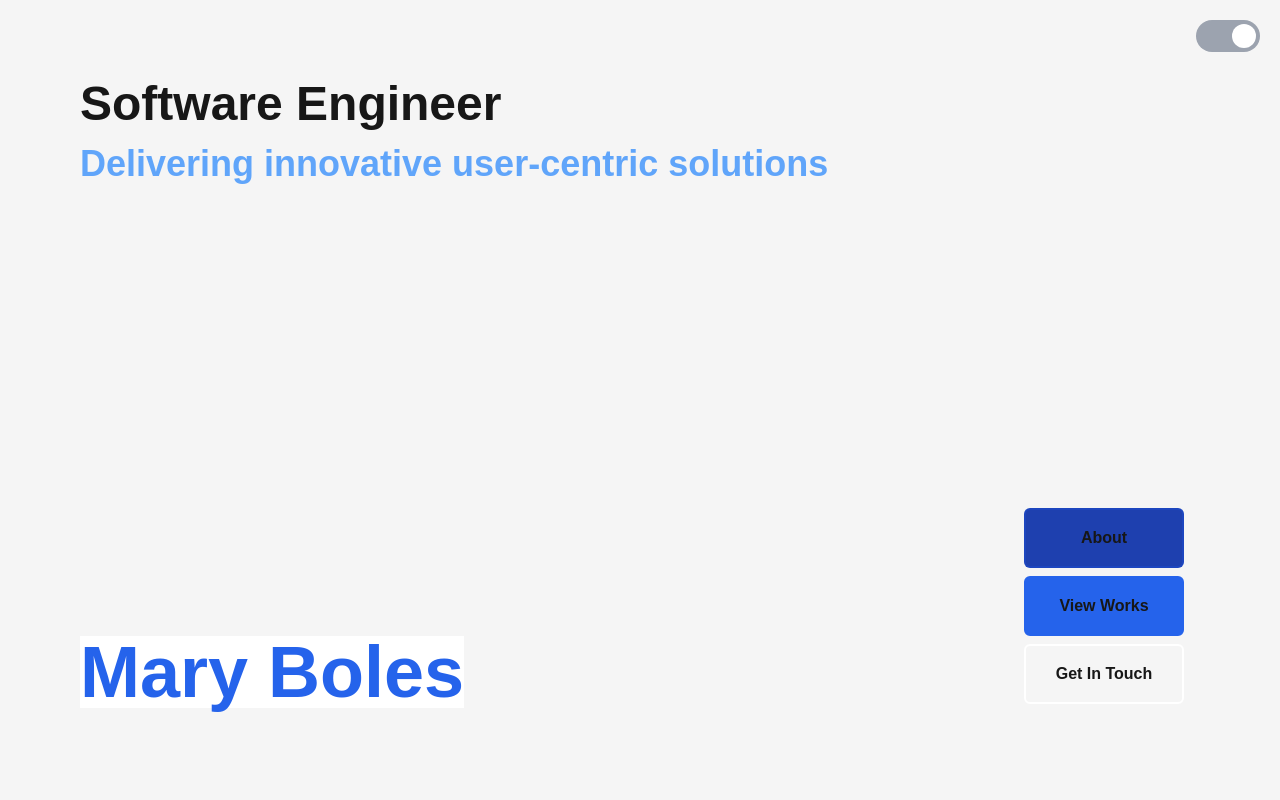
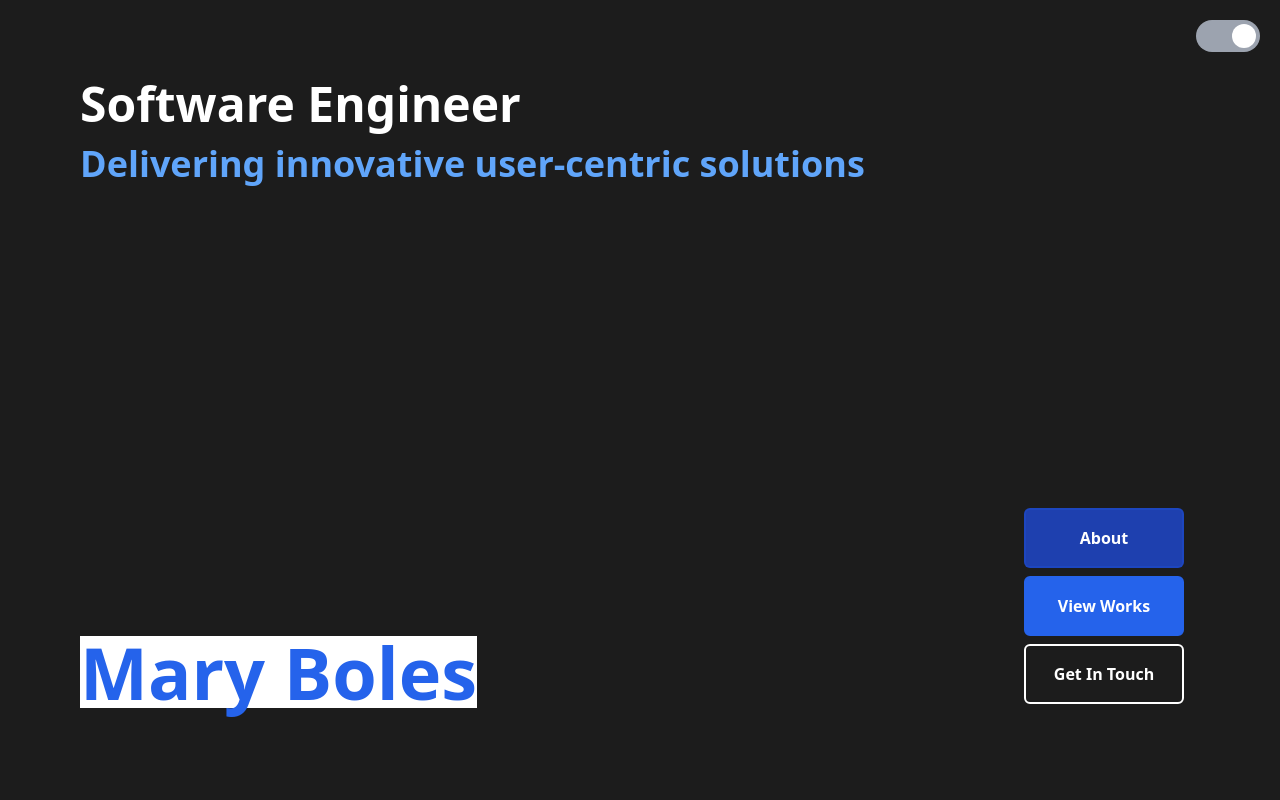
Before and after one commit to ma-boles/mbolesdev, a Next.js app: page / in a window 1280 px wide. Shown: the top 800 px of the page. Built offline with nearby package versions, Linux system fonts and the light colour scheme.

Commit message:
git commit -m "updated light/dark mode styles"

```diff
--- a/src/app/globals.css
+++ b/src/app/globals.css
@@ -3,26 +3,30 @@
 @tailwind utilities;
 @import url('https://fonts.googleapis.com/css2?family=Syne:wght@400..800&display=swap');
 
+
+/* Default dark mode */
 :root {
-  --background: whitesmoke;
-  --foreground: #171717;
+  --background-dark: rgb(28, 28, 28);
+  --text-color: rgb(255, 255, 255);
 }
 
-@media (prefers-color-scheme: dark) {
-  :root {
-    --background: rgb(28, 28, 28);
-    --foreground: #ededed;
-  }
+/* Light mode */
+html.light  {
+  --background-gradient: linear-gradient(141deg, rgba(131,22,122,1) 29%, rgba(1,14,126,1) 76%);
+}
+
+body {
+  background: var(--background-dark);
+  color: var(--text-color);
+  transition: background 0.3s ease, color 0.3s ease; /* Smooth transition */
+}
+
+html.light body {
+  background: var(--background-gradient);
 }
 
 html {
   scroll-behavior: smooth;
-}
-
-body {
-  color: var(--foreground);
-  background: var(--background);
-  font-family: Arial, Helvetica, sans-serif
 }
 
 @layer utilities {
@@ -56,5 +60,4 @@ body {
       @apply p-4 font-semibold text-xl transition-colors duration-300 ease-in-out;
     }
   }
-
 }
```
